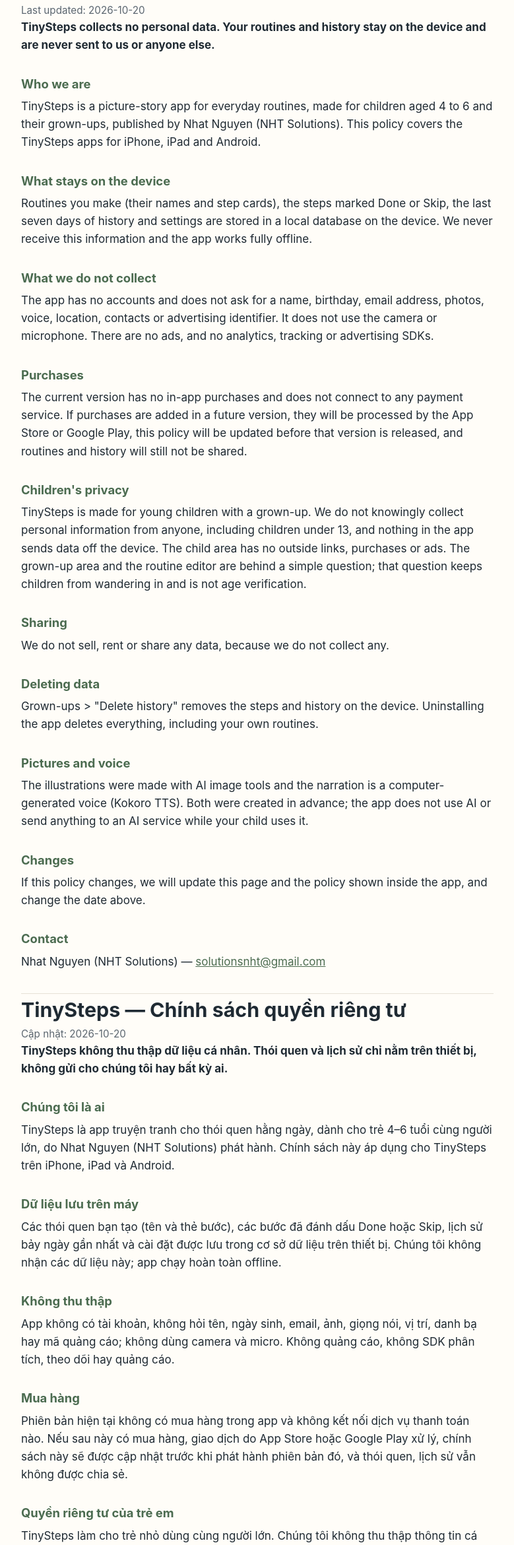
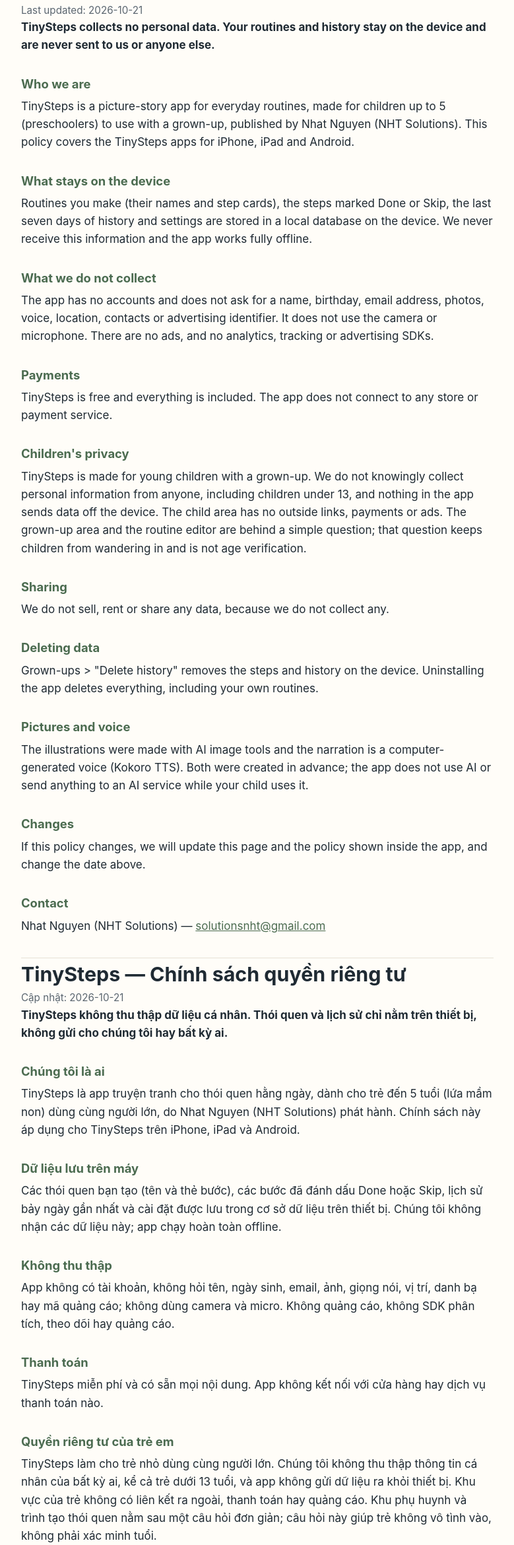
Before and after one commit to nhtsolutions/apps, a plain HTML site: page tinysteps/privacy/index.html in a window 1280 px wide. Shown: the part 216-2557 px from the top of the page at 66% size, without its empty margins (250-1029 px from the left). Drawn offline with Linux system fonts and the light colour scheme.

Commit message:
docs: update TinySteps privacy and support pages

```diff
--- a/tinysteps/privacy/index.html
+++ b/tinysteps/privacy/index.html
@@ -27,18 +27,18 @@
 <header><p class="meta">Nhat Nguyen (NHT Solutions)</p><nav class="lang"><a href="#en">English</a><a href="#vi">Tiếng Việt</a></nav></header>
 <section class="lang-block" id="en" lang="en">
   <h1>TinySteps — Privacy Policy</h1>
-  <p class="meta">Last updated: 2026-10-20</p>
+  <p class="meta">Last updated: 2026-10-21</p>
   <p><strong>TinySteps collects no personal data. Your routines and history stay on the device and are never sent to us or anyone else.</strong></p>
   <h2>Who we are</h2>
-  <p>TinySteps is a picture-story app for everyday routines, made for children aged 4 to 6 and their grown-ups, published by Nhat Nguyen (NHT Solutions). This policy covers the TinySteps apps for iPhone, iPad and Android.</p>
+  <p>TinySteps is a picture-story app for everyday routines, made for children up to 5 (preschoolers) to use with a grown-up, published by Nhat Nguyen (NHT Solutions). This policy covers the TinySteps apps for iPhone, iPad and Android.</p>
   <h2>What stays on the device</h2>
   <p>Routines you make (their names and step cards), the steps marked Done or Skip, the last seven days of history and settings are stored in a local database on the device. We never receive this information and the app works fully offline.</p>
   <h2>What we do not collect</h2>
   <p>The app has no accounts and does not ask for a name, birthday, email address, photos, voice, location, contacts or advertising identifier. It does not use the camera or microphone. There are no ads, and no analytics, tracking or advertising SDKs.</p>
-  <h2>Purchases</h2>
-  <p>The current version has no in-app purchases and does not connect to any payment service. If purchases are added in a future version, they will be processed by the App Store or Google Play, this policy will be updated before that version is released, and routines and history will still not be shared.</p>
+  <h2>Payments</h2>
+  <p>TinySteps is free and everything is included. The app does not connect to any store or payment service.</p>
   <h2>Children's privacy</h2>
-  <p>TinySteps is made for young children with a grown-up. We do not knowingly collect personal information from anyone, including children under 13, and nothing in the app sends data off the device. The child area has no outside links, purchases or ads. The grown-up area and the routine editor are behind a simple question; that question keeps children from wandering in and is not age verification.</p>
+  <p>TinySteps is made for young children with a grown-up. We do not knowingly collect personal information from anyone, including children under 13, and nothing in the app sends data off the device. The child area has no outside links, payments or ads. The grown-up area and the routine editor are behind a simple question; that question keeps children from wandering in and is not age verification.</p>
   <h2>Sharing</h2>
   <p>We do not sell, rent or share any data, because we do not collect any.</p>
   <h2>Deleting data</h2>
@@ -53,18 +53,18 @@
 
 <section class="lang-block" id="vi" lang="vi">
   <h1>TinySteps — Chính sách quyền riêng tư</h1>
-  <p class="meta">Cập nhật: 2026-10-20</p>
+  <p class="meta">Cập nhật: 2026-10-21</p>
   <p><strong>TinySteps không thu thập dữ liệu cá nhân. Thói quen và lịch sử chỉ nằm trên thiết bị, không gửi cho chúng tôi hay bất kỳ ai.</strong></p>
   <h2>Chúng tôi là ai</h2>
-  <p>TinySteps là app truyện tranh cho thói quen hằng ngày, dành cho trẻ 4–6 tuổi cùng người lớn, do Nhat Nguyen (NHT Solutions) phát hành. Chính sách này áp dụng cho TinySteps trên iPhone, iPad và Android.</p>
+  <p>TinySteps là app truyện tranh cho thói quen hằng ngày, dành cho trẻ đến 5 tuổi (lứa mầm non) dùng cùng người lớn, do Nhat Nguyen (NHT Solutions) phát hành. Chính sách này áp dụng cho TinySteps trên iPhone, iPad và Android.</p>
   <h2>Dữ liệu lưu trên máy</h2>
   <p>Các thói quen bạn tạo (tên và thẻ bước), các bước đã đánh dấu Done hoặc Skip, lịch sử bảy ngày gần nhất và cài đặt được lưu trong cơ sở dữ liệu trên thiết bị. Chúng tôi không nhận các dữ liệu này; app chạy hoàn toàn offline.</p>
   <h2>Không thu thập</h2>
   <p>App không có tài khoản, không hỏi tên, ngày sinh, email, ảnh, giọng nói, vị trí, danh bạ hay mã quảng cáo; không dùng camera và micro. Không quảng cáo, không SDK phân tích, theo dõi hay quảng cáo.</p>
-  <h2>Mua hàng</h2>
-  <p>Phiên bản hiện tại không có mua hàng trong app và không kết nối dịch vụ thanh toán nào. Nếu sau này có mua hàng, giao dịch do App Store hoặc Google Play xử lý, chính sách này sẽ được cập nhật trước khi phát hành phiên bản đó, và thói quen, lịch sử vẫn không được chia sẻ.</p>
+  <h2>Thanh toán</h2>
+  <p>TinySteps miễn phí và có sẵn mọi nội dung. App không kết nối với cửa hàng hay dịch vụ thanh toán nào.</p>
   <h2>Quyền riêng tư của trẻ em</h2>
-  <p>TinySteps làm cho trẻ nhỏ dùng cùng người lớn. Chúng tôi không thu thập thông tin cá nhân của bất kỳ ai, kể cả trẻ dưới 13 tuổi, và app không gửi dữ liệu ra khỏi thiết bị. Khu vực của trẻ không có liên kết ra ngoài, mua hàng hay quảng cáo. Khu phụ huynh và trình tạo thói quen nằm sau một câu hỏi đơn giản; câu hỏi này giúp trẻ không vô tình vào, không phải xác minh tuổi.</p>
+  <p>TinySteps làm cho trẻ nhỏ dùng cùng người lớn. Chúng tôi không thu thập thông tin cá nhân của bất kỳ ai, kể cả trẻ dưới 13 tuổi, và app không gửi dữ liệu ra khỏi thiết bị. Khu vực của trẻ không có liên kết ra ngoài, thanh toán hay quảng cáo. Khu phụ huynh và trình tạo thói quen nằm sau một câu hỏi đơn giản; câu hỏi này giúp trẻ không vô tình vào, không phải xác minh tuổi.</p>
   <h2>Chia sẻ</h2>
   <p>Chúng tôi không bán, cho thuê hay chia sẻ dữ liệu nào, vì chúng tôi không thu thập dữ liệu.</p>
   <h2>Xóa dữ liệu</h2>
```
Also changed, not shown: _specs/tinysteps.json (+13 -13 lines), index.html (+1 -1 lines), tinysteps/support/index.html (+2 -2 lines).
